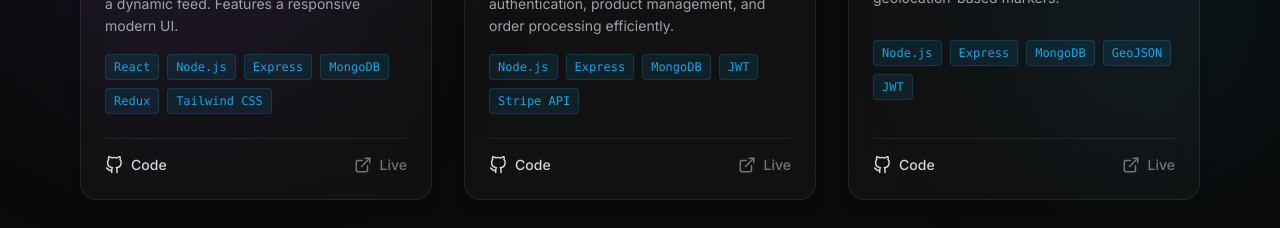
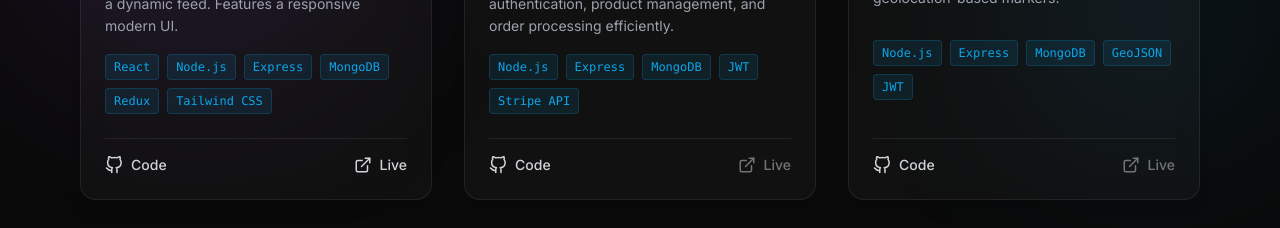
Before and after one commit to ArpanBanik007/Arpan-dev, a React (Vite) app: page / in a window 1280 px wide. Shown: the part 3160-3388 px from the top of the page. Built offline with nearby package versions, Linux system fonts and the light colour scheme.

Commit message:
Add new resume and link of pluto app

```diff
--- a/src/components/sections/Projects.jsx
+++ b/src/components/sections/Projects.jsx
@@ -67,6 +67,16 @@ const ProjectCard = ({ project, index }) => {
             >
               <FiGithub className="text-lg" /> Code
             </a>
+            {project.demo ? (
+              <a
+                href={project.demo}
+                target="_blank"
+                rel="noopener noreferrer"
+                className="text-gray-300 hover:text-primary transition-colors flex items-center gap-2 text-sm font-medium"
+              >
+                <FiExternalLink className="text-lg" /> Live
+              </a>
+            ) : (
               <a
                 href="#"
                 onClick={(e) => e.preventDefault()}
@@ -75,6 +85,7 @@ const ProjectCard = ({ project, index }) => {
               >
                 <FiExternalLink className="text-lg" /> Live
               </a>
+            )}
           </div>
         </div>
       </motion.div>
--- a/src/data/projects.js
+++ b/src/data/projects.js
@@ -5,6 +5,7 @@ export const projects = [
     description: "A comprehensive social media platform with real-time interactions, post sharing, likes, and a dynamic feed. Features a responsive modern UI.",
     techStack: ["React", "Node.js", "Express", "MongoDB", "Redux", "Tailwind CSS"],
     github: "https://github.com/ArpanBanik007/FullStack-Social-Media-MERN-",
+    demo: "https://pluto-alpha-ochre.vercel.app/",
     image: "/pluto-ss.png"
   },
   {
```
Also changed, not shown: 1 other file (tests, documents, lock files or other folders). Lines whose indentation alone changed are shown as unchanged.
